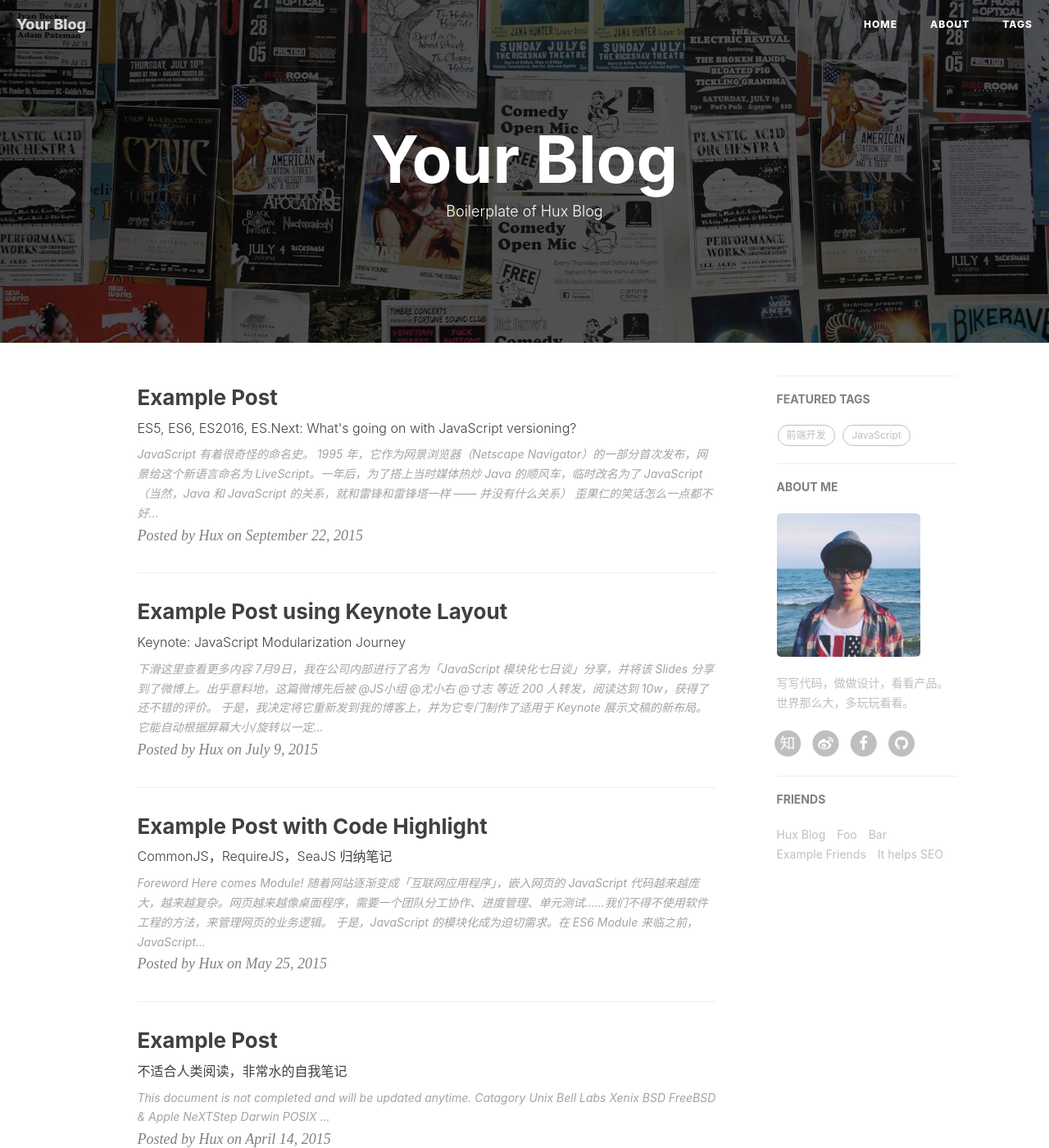
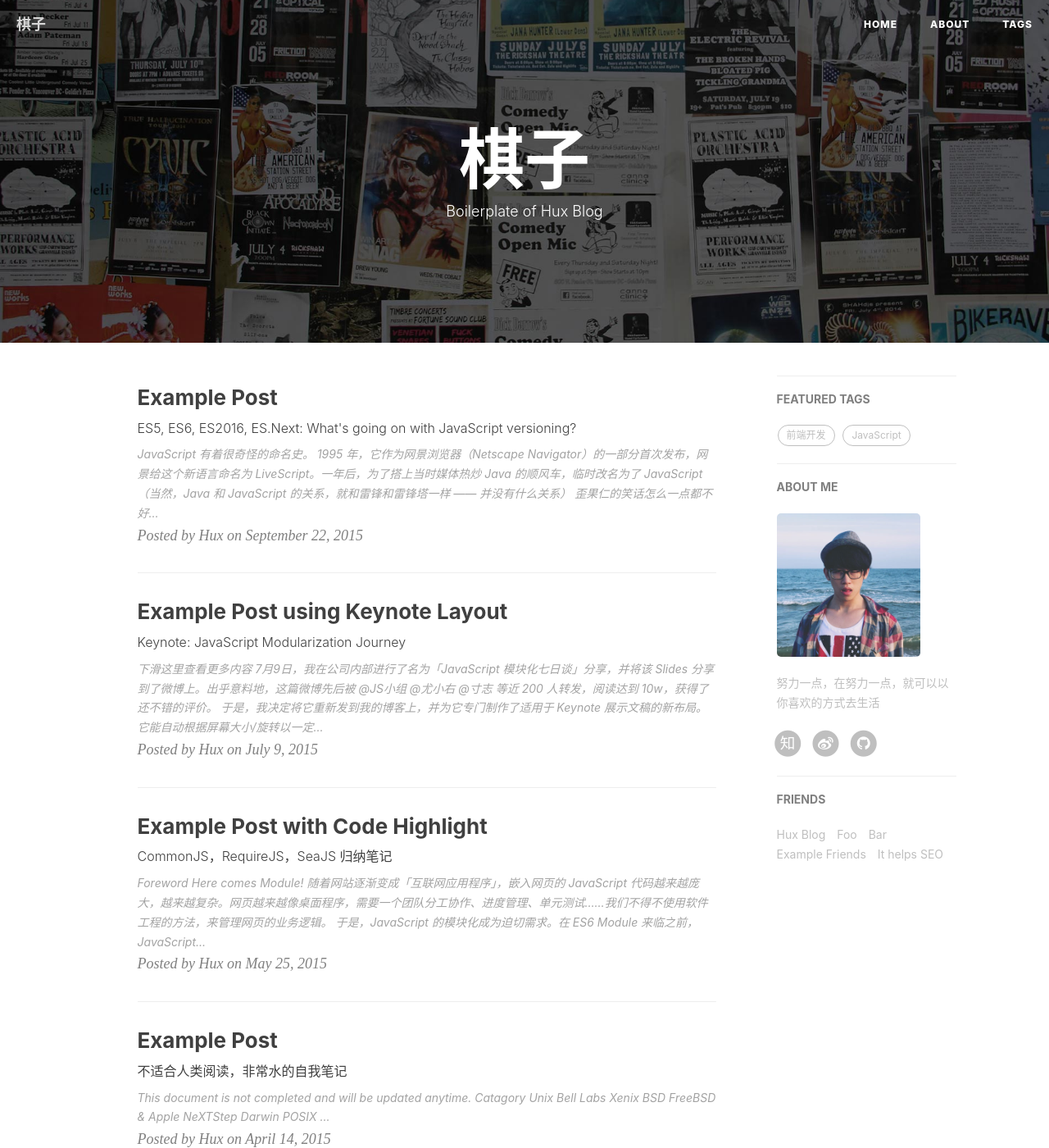
Before and after one commit to ybjie/blog, a Jekyll site: the page built from index.html, in a window 1280 px wide and 1400 px high. Shown: the whole window at 82% size. Built offline with Jekyll 4.4.1, drawn with Linux system fonts in a browser that asks for light colours; nearby versions of some CDN libraries; the list of posts is cut into pages by our own code; comment, search, counter and statistics services are not loaded; some of the changed text lies outside the part shown.

Commit message:
homepage personal infomation

```diff
--- a/_config.yml
+++ b/_config.yml
@@ -1,11 +1,11 @@
 # Site settings
-title: Your Blog
-SEOTitle: 你的博客 | Your Blog
+title: 棋子
+SEOTitle: 棋子 | My Blog
 header-img: img/home-bg.jpg
-email: huxpro@gmail.com
+email: ybjie35@hotmail.com
 description: ""
 keyword: ""
-url: "http://huangxuan.me"              # your host, for absolute URL
+url: "http://ybjie.me"              # your host, for absolute URL
 #baseurl: "/huxblog-boilerplate"         # for example, '/blog' if your blog hosted on 'host/blog'
 baseurl: "/blog"         # for example, '/blog' if your blog hosted on 'host/blog'
 
@@ -13,11 +13,11 @@ baseurl: "/blog"         # for example, '/blog' if your blog hosted on 'host/blo
 
 # SNS settings
 RSS: false
-weibo_username:     huxpro
-zhihu_username:     huxpro
-github_username:    huxpro
+weibo_username:     SmallSolider
+zhihu_username:     SmallSolider
+github_username:    ybjie
 #twitter_username:  huxpro
-facebook_username:  huxpro
+#facebook_username:  huxpro
 
 
 
@@ -69,7 +69,7 @@ ga_domain: huangxuan.me
 
 # Sidebar settings
 sidebar: true                           # whether or not using Sidebar.
-sidebar-about-description: "写写代码，做做设计，看看产品。世界那么大，多玩玩看看。"
+sidebar-about-description: "努力一点，在努力一点，就可以以你喜欢的方式去生活"
 sidebar-avatar: /img/avatar-hux.jpg      # use absolute URL, seeing it's used in both `/` and `/about/`
 
 
```
